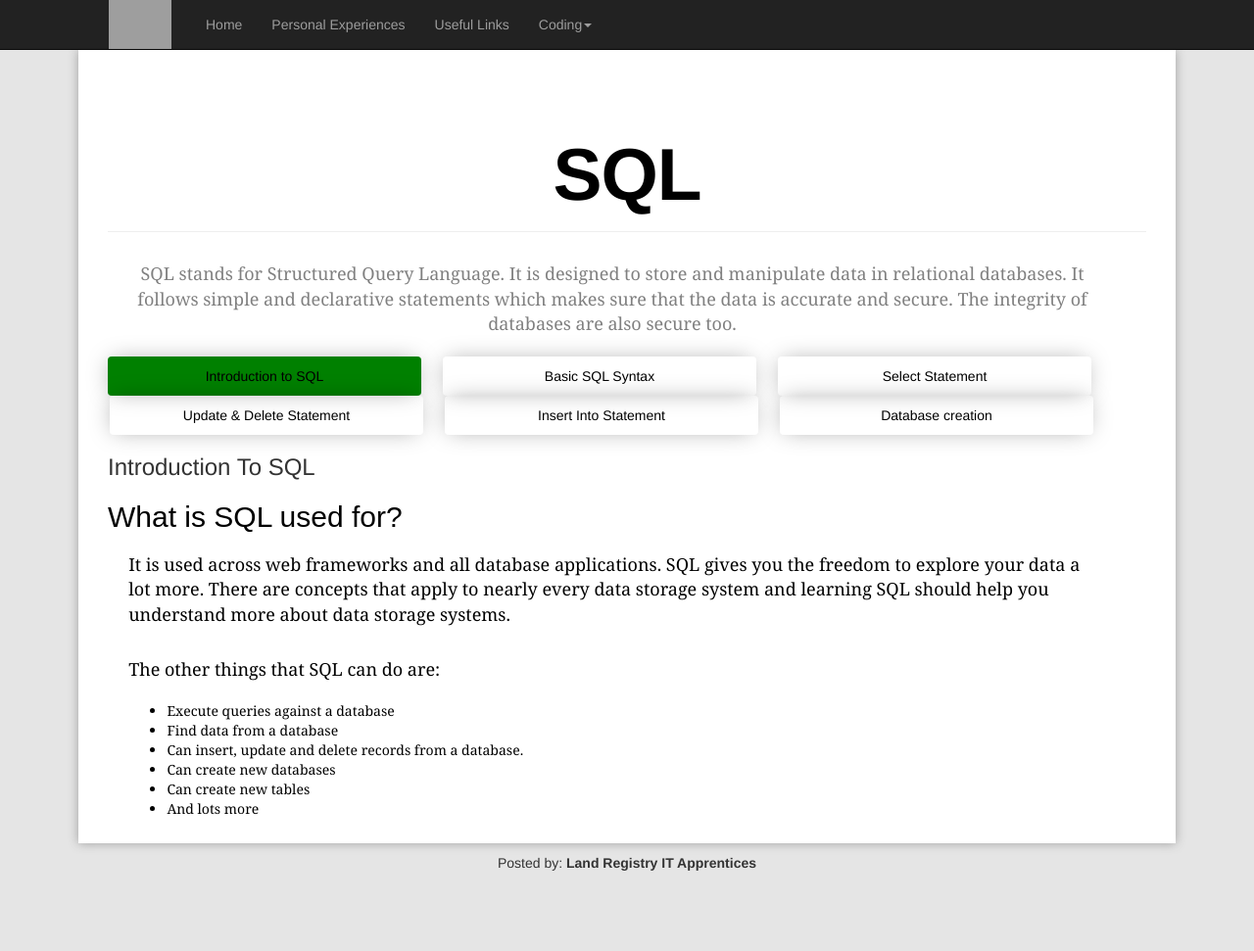
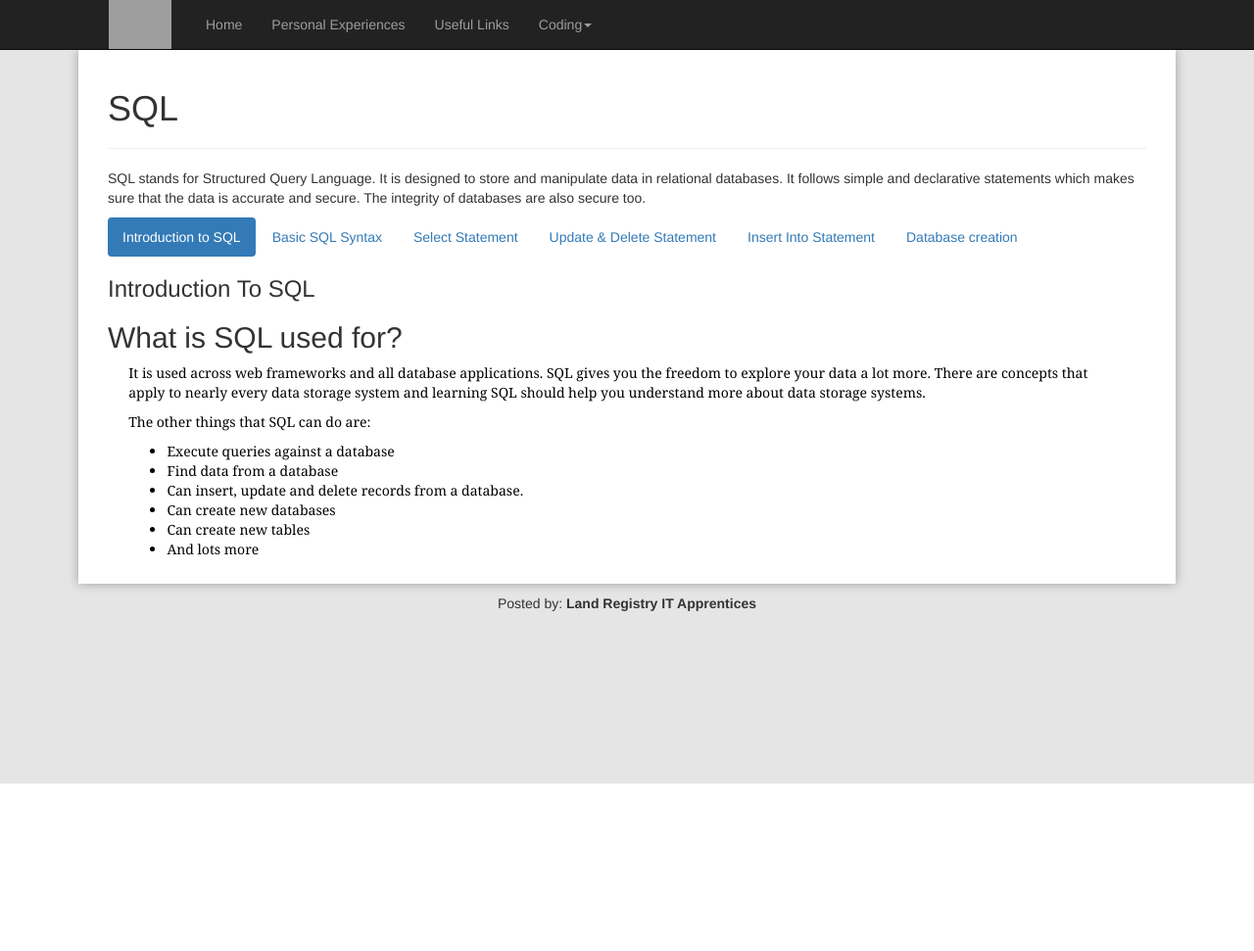
Before and after one commit to eproctor93/Apprentice_website, a Flask app: page /SQL in a window 1280 px wide. Shown: the whole page at 98% size. After the commit the page ends 800 px from the top, so only its background shows below. Run offline with Flask 2, Linux system fonts and the light colour scheme; some libraries are stand-ins or nearby versions; grey boxes are pictures that could not be loaded.

Commit message:
fixing conflicts

```diff
--- a/application/static/css/stylesheet.css
+++ b/application/static/css/stylesheet.css
@@ -1,48 +1,5 @@
 /* Main body of text (on all pages) *START* */
 @import url('https://fonts.googleapis.com/css?family=Noto+Serif');
-
-html {
-height: 100%;
-box-sizing: border-box;
-}
-
-body {
-  position: absolute;
-  padding-bottom: 6rem;
-  min-height: 100%;
-  z-index: -1;
-  background:#E5E5E5!important;
-}
-
-.content{
-padding-top:50px;
-  margin-left: 300px;
-  margin-right: 300px;
-  background:black!important;
-  margin-top:51px!important;
-  -webkit-box-shadow: 0px 0px 10px 0px rgba(117,117,117,1);
--moz-box-shadow: 0px 0px 10px 0px rgba(117,117,117,1);
-box-shadow: 0px 0px 10px 0px rgba(117,117,117,1);
-padding-bottom:15px;
-}
-
-.nav.nav-pills li a{
-    width:320px!important;
-    margin-right:20px;
-    text-align:center;
-    -webkit-box-shadow: -1px 0px 25px -5px rgba(0,0,0,0.37);
-    -moz-box-shadow: -1px 0px 25px -5px rgba(0,0,0,0.37);
-    box-shadow: -1px 0px 25px -5px rgba(0,0,0,0.37);
-}
-
-.nav-pills > .active > a, .nav-pills > .active > a:hover {
-    background-color: green!important;
-    color:black!important;
-}
-
-.nav-pills >li >a{
-color:black!important;
-}
 
 .text {
   font-family: 'Noto Serif', serif;
@@ -50,15 +7,6 @@ color:black!important;
   margin-right: 2%;
   margin-left: 2%;
   font-size: 14px;
-}
-
-.text_central {
- font-family: 'Noto Serif', serif;
-  color: grey!important;
-  margin-right: 2%;
-  margin-left: 2%;
-  font-size: 16px;
-  text-align: center;
 }
 
 .footer {
@@ -79,128 +27,6 @@ margin-right: 20px;
 }
  /* this is in the navbar */
 
- /* this is for the drop bars on Git page and HTML css content page *START* */
- .rowhome {
-   width: 600px;
- }
- /* this is for the drop bars on Git page and HTML css content page *END* */
-
- *,
- *:before,
- *:after {
-   box-sizing: inherit;
- }
-
-/* Main body of text (on all/most pages) *END* */
-
-/* Headers/Titles here, edit for individual tiles in different area, each header is for each size *START* */
-.header1 {
-  text-align: center;
-  color: Black;
-  font-family: sans-serif;
-}
-.header2 {
-  text-align: center;
-  color: black;
-  font-family: sans-serif;
-}
-.header3 {
-  text-align: center;
-  color: black;
-  font-family: sans-serif;
-}
-.header4 {
-  text-align: left;
-  color: black;
-  font-family: 'Noto Serif', serif;
-}
-.header5 {
-  text-align: center;
-  color: black;
-  font-family: sans-serif;
-}
-.header6 {
-  text-align: center;
-  color: black;
-  font-family: sans-serif;
-}
-/* Headers/Titles here, edit for individual tiles in different area, each header is for each size *END* */
-
-/* Python Page CSS content *START* */
-.pyheader1 {
-  text-align: left;
-  color: black;
-  font-family: sans-serif;
-}
-.pyheader2 {
-  text-align: left;
-  color: black;
-  font-family: sans-serif;
-}
-.pyheader3 {
-  text-align: left;
-  color: black;
-  font-family: sans-serif;
-}
-.pyheader4 {
-  text-align: left;
-  color: black;
-  font-family: sans-serif;
-}
-.pyheader5 {
-  text-align: left;
-  color: black;
-  font-family: sans-serif;
-}
-.pyheader6 {
-  text-align: left;
-  color: black;
-  font-family: sans-serif;
-}
-  /* Python Page CSS content *END* */
-
- /* Table CSS content *START* */
-td {
-color: black;
-}
-th {
-font-weight: bold;
-color: black;
-}
- /* Table CSS content *END* */
-
-/* SQL Page CSS content *START* */
-.sqlheader1 {
-  text-align: left;
-  color: black;
-  font-family: sans-serif;
-}
-.sqlheader2 {
-  text-align: left;
-  color: black;
-  font-family: sans-serif;
-}
-.sqlheader3 {
-  text-align: left;
-  color: black;
-  font-family: sans-serif;
-}
-.sqlheader4 {
-  text-align: left;
-  color: black;
-  font-family: sans-serif;
-}
-.sqlheader5 {
-  text-align: left;
-  color: black;
-  font-family: sans-serif;
-}
-.sqlheader6 {
-  text-align: left;
-  color: black;
-  font-family: sans-serif;
-  }
-  /* SQL Page CSS content *END* */
 
 /* Links Page CSS content *START* */
 .Applications {
@@ -209,77 +35,10 @@ color: black;
     text-align: center;
     color: black;
     border-color: black;
-    width: 120%;
 }
 /* Links Page CSS content *END* */
 
- /* HTML/CSS Page CSS content *START* */
-.html-css h1 {
-    color: black; font-family: 'Helvetica Neue', sans-serif;
-    font-size: 75px;
-    font-weight: bold;
-    letter-spacing: -1px;
-    line-height: 1;
-    text-align: center;
-  }
-
-  .html-css h6 {
-      color: #97CD33; font-family: 'Helvetica Neue', sans-serif;
-      background-color: grey;
-      font-size: 30px;
-      letter-spacing: -1px;
-      line-height: 1;
-      text-align: left;
-    }
-
-  .html-css p {
-    font-size:18px;
-    padding-top: 10px;
-    padding-right: 30px;
-    padding-bottom: 10px;
-  }
-
-  .html-css p1 {
-    font-size:18px;
-    text-align: center;
-    padding-top: 0px;
-    padding-right: 15px;
-    padding-bottom: 0px;
-    padding-left: 15px;
-  }
-
-  .html-css .intro {
-    font-size:18px;
-    color: #97CD33;
-    padding-top: 0px;
-    padding-right: 15px;
-    padding-bottom: 0px;
-    padding-left: 0px;
-  }
-
-    .html-css ul1 {
-
-      text-align: left;
-      margin-left: auto;
-      margin-right: auto;
-      width: 750px;
-    }
- /* HTML/CSS Page CSS content *END* */
-
-
 /* This is for enlarging pictures  *START* */
-
-  /* Styling selected words greeen throughout page */
-  .html-css .important {
-    font-size:12px;
-    font-family:'Noto Serif', serif;
-    color: green;
-    padding-top: 0px;
-    padding-right: 15px;
-    padding-bottom: 0px;
-    padding-left: 0px;
-}
-
   /* Style the Image Used to Trigger the Modal */
 #myImg {
     border-radius: 5px;
@@ -368,14 +127,3 @@ color: black;
 }
 
 /* This is for enlarging pictures  *END* */
-
-/* Anna's styling */
-hr{
-	border: 0;
-    height: 1px;
-    background-image: linear-gradient(to right, rgba(0, 0, 0, 0), rgba(0, 0, 0, 0.75), rgba(0, 0, 0, 0));
-    background-image: -webkit-linear-gradient(left, #f0f0f0, #8c8b8b, #f0f0f0);
-    background-image: -moz-linear-gradient(left, #f0f0f0, #8c8b8b, #f0f0f0);
-    background-image: -ms-linear-gradient(left, #f0f0f0, #8c8b8b, #f0f0f0);
-    background-image: -o-linear-gradient(left, #f0f0f0, #8c8b8b, #f0f0f0);
- }
--- a/application/templates/Homepage.html
+++ b/application/templates/Homepage.html
@@ -1,18 +1,18 @@
 {% extends "layout.html" %}
 {% block body %}
 
-<h3 class="text">A guide to starting in the IS Solutions group, beginning with the basics</h3>
+<h3 class="text" align="center">A guide to starting in the IS Solutions group, beginning with the basics</h3>
 <p class="text">
 This website provides:
 </p>
-<ul class="text">
+<ul class="text" align="">
 <li>Tutorials</li>
 <li>Useful website links</li>
 <li>Individual pages for coding languages</li>
 <li>Personal experiences</li>
 <li>Importance of team communication</li>
 </ul>
-<p class="text">
+<p class="text" align="center">
 Please note that this website was made by the first IT apprentice’s and it is an ongoing project to update this site.
 </p><hr>
 <br>
```
Also changed, not shown: application/templates/HTML-CSS.html (renamed from application/templates/html_INTRO.html, +6 -5 lines), application/templates/PE.html (+21 -7 lines).
